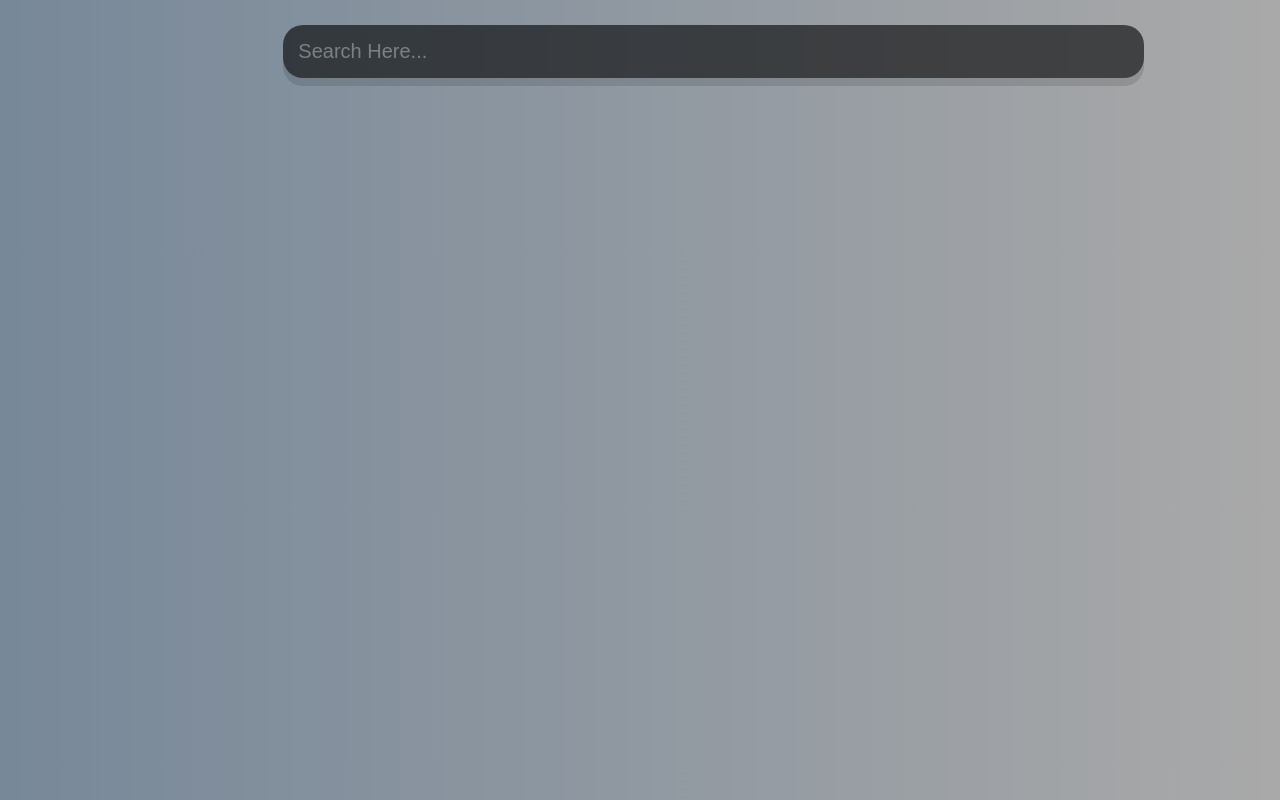
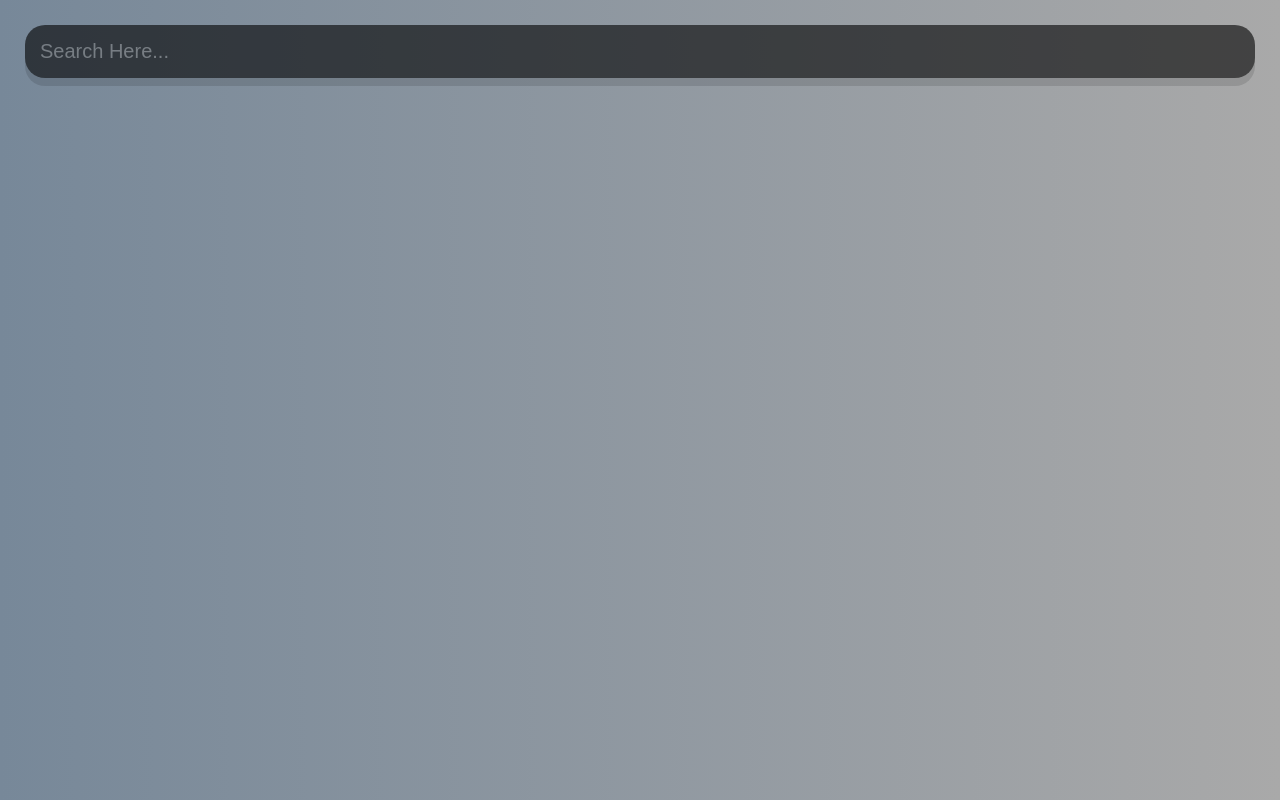
Before and after one commit to komal3120/Weather-App, a React (Create React App) app: page / in a window 1280 px wide. Built offline with nearby package versions, Linux system fonts and the light colour scheme.

Commit message:
Update index.css

```diff
--- a/src/index.css
+++ b/src/index.css
@@ -23,7 +23,7 @@ main{
 }
 
 .search-box{
-  width: 70%;
+  width: 100%;
   margin: 0 0 75px;
 }
 .search-box .search-bar{
@@ -41,7 +41,6 @@ main{
   box-shadow: 0px 8px rgba(0, 0, 0, 0.2);
   color: #313131;
   font-size: 20px;
-  margin-left: 30%;
   transition: 0.4s ease;
 }
 
```
